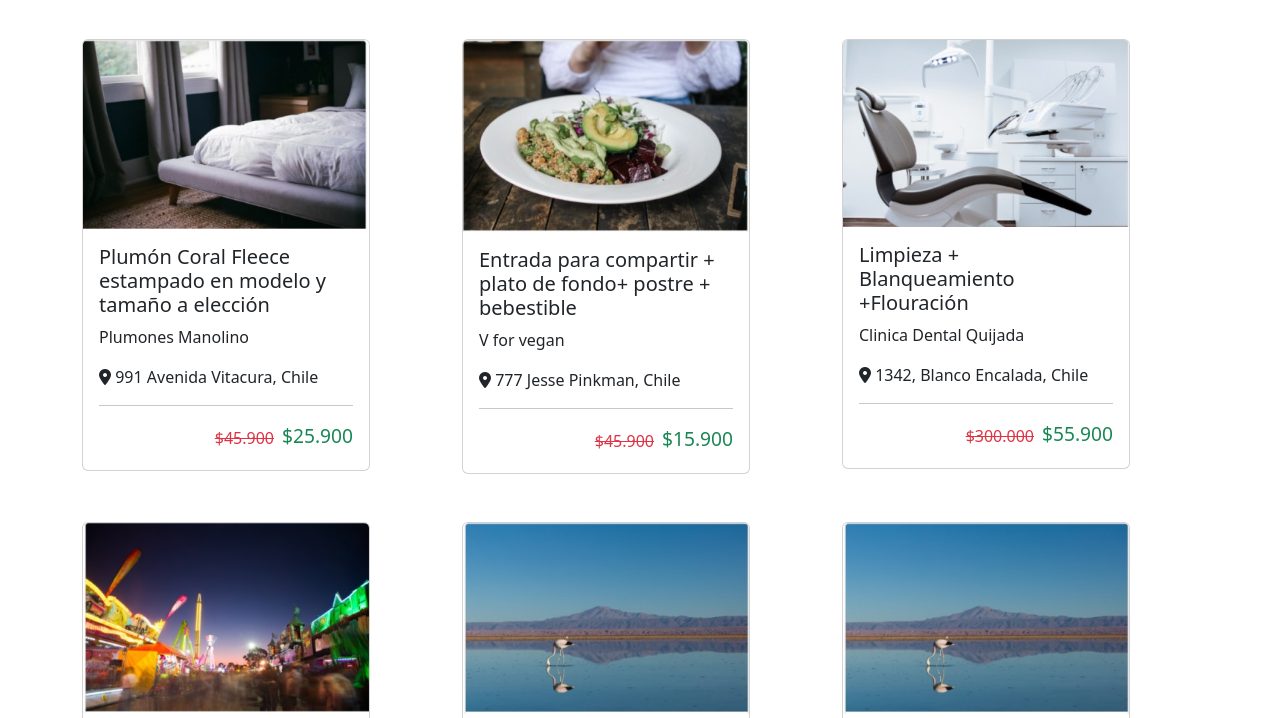
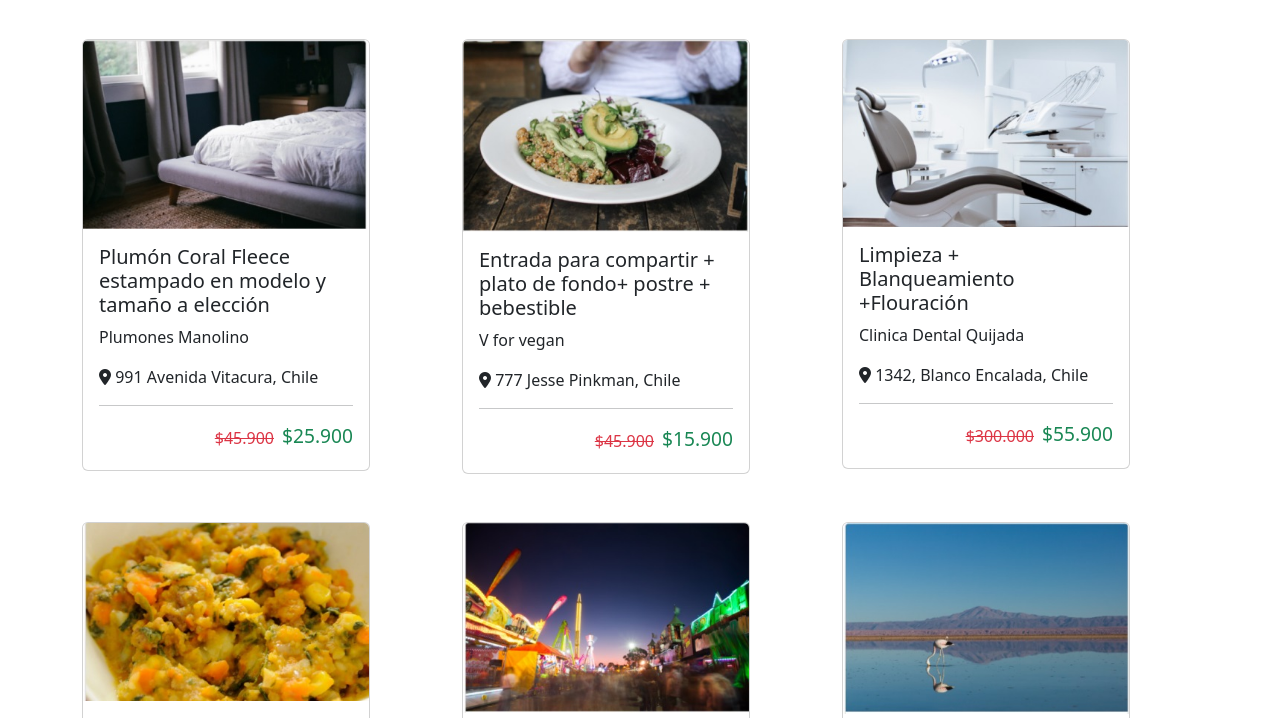
Before and after one commit to felipesalinasmolina/Des4_g37_FelipeSalinasMolina, a plain HTML site: page index.html in a window 1280 px wide. Shown: the part 82-800 px from the top of the page. Drawn offline with nearby package versions, Linux system fonts and the light colour scheme.

Commit message:
Reemplazo de imagenes 4 y 5

```diff
--- a/index.html
+++ b/index.html
@@ -114,7 +114,7 @@
             <!-- carta inicio 4 -->
                 <div class="col-md-4 mt-5">
                     <div class="card" style="width: 18rem;">
-                        <img src="assets/img/imagen5.jpg" class="card-img-top" alt="...">
+                        <img src="assets/img/imagen4.jpg" class="card-img-top" alt="...">
                         <div class="card-body">
                             <h5>Colación para 2 personas</h5>
                             <p class="card-text">Suricata almacen</p>
@@ -134,7 +134,7 @@
             <!-- carta inicio 5 -->
                 <div class="col-md-4 mt-5">
                     <div class="card" style="width: 18rem;">
-                        <img src="assets/img/imagen6.jpg" class="card-img-top" alt="...">
+                        <img src="assets/img/imagen5.jpg" class="card-img-top" alt="...">
                         <div class="card-body">
                             <h5>1,2 o 4 tickets para Mampato</h5>
                             <p class="card-text">Mampato</p>
```
